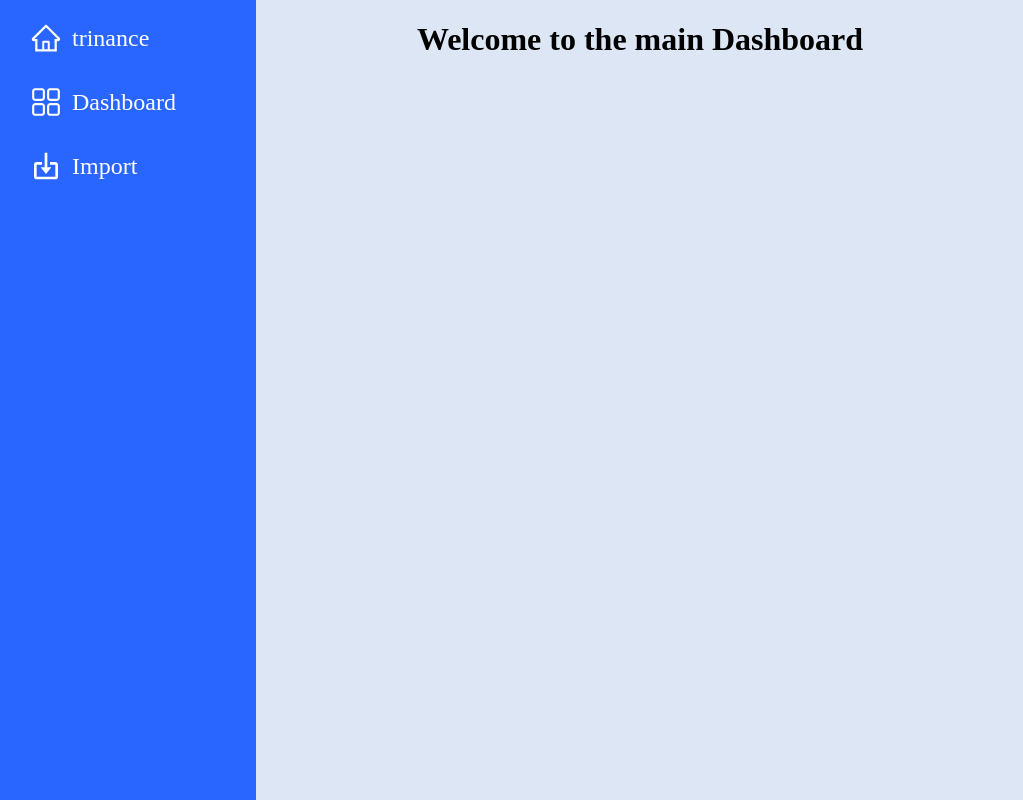
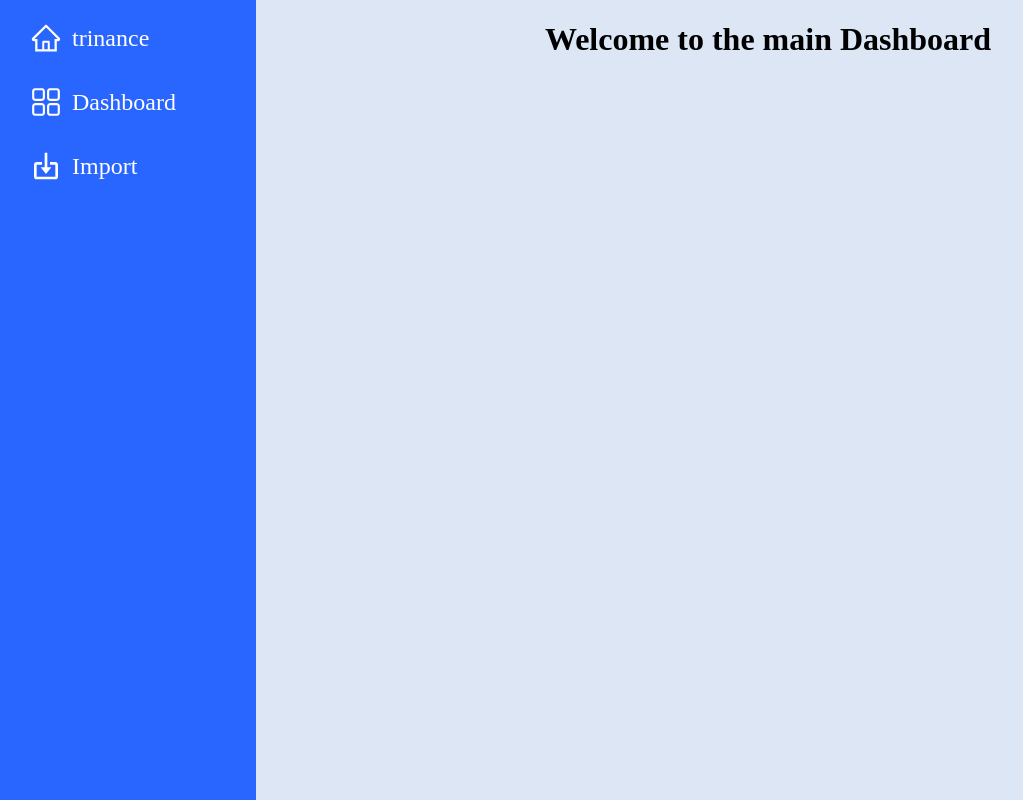
Before and after one commit to traianrdu/trinance, a React (Create React App) app in the folder client/: page / in a window 1280 px wide. Shown: the whole page, without its empty margins (0-1023 px from the left). Built offline with nearby package versions, Linux system fonts and the light colour scheme.

Commit message:
page size compared to side bar

```diff
--- a/client/src/App.css
+++ b/client/src/App.css
@@ -1,7 +1,8 @@
 .container {
-    width: 100%;
+    width: calc(100% - 256px);
     height: 100%;
     top: 0;
+    padding-left: 256px;
     text-align: center;
     background-color: #dce6f5;
 }
--- a/client/src/containers/Import.tsx
+++ b/client/src/containers/Import.tsx
@@ -31,7 +31,7 @@ export default function Import() {
     const [importType, setImportType] = useState("");
 
     // This state will store the parsed data
-    const [parsedData, setParsedData] = useState([]);
+    const [parsedData, setParsedData] = useState<any[]>([]);
     //State to store table Column name
     const [tableRows, setTableRows] = useState([]);
     //State to store the values
@@ -46,24 +46,16 @@ export default function Import() {
                 complete: function (results) {
                     const rowsArray: any[] = [];
                     const valuesArray: any[] = [];
-
                     // Iterating data to get column name and their values
-                    results.data.map((d) => {
-                      // @ts-ignore
+                    results.data.map((d: any) => {
                         rowsArray.push(Object.keys(d));
-                      // @ts-ignore
                         valuesArray.push(Object.values(d));
                     });
-
                     // Parsed Data Response in array format
-                    // @ts-ignore
                     setParsedData(results.data);
-
                     // Filtered Column Names
                     setTableRows(rowsArray[0]);
-
                     // Filtered Values
-                    // @ts-ignore
                     setValues(valuesArray);
                 },
             });
```
